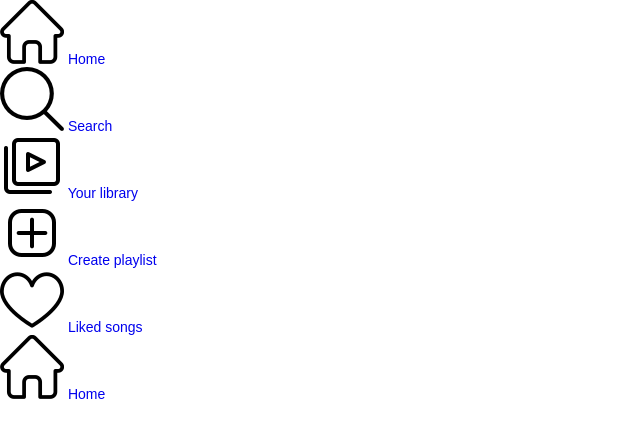
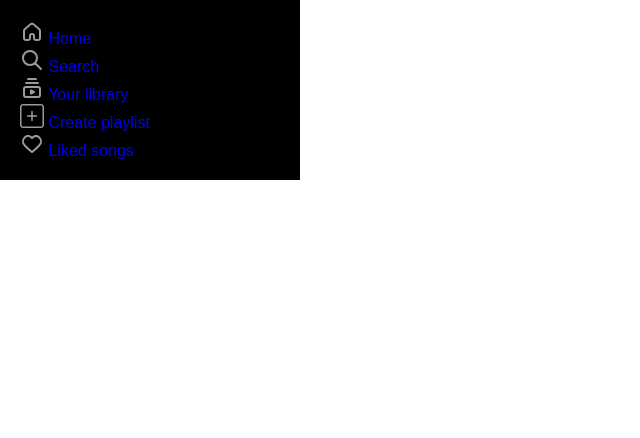
Before and after one commit to MikaOcko/spotify-desktop-app, an Electron app: page index.html in a window 800 px wide. Shown: the whole page, without its empty margins (0-640 px from the left). Drawn offline with Linux system fonts and the light colour scheme.

Commit message:
style: :lipstick: change icons format and add style to the menu
change icons format from .png to .svg

```diff
--- a/index.html
+++ b/index.html
@@ -19,48 +19,45 @@
 
     <body>
         <div class="container">
+            <!-- Sidebar -->
             <div class="left">
+                <!-- Navigation menu -->
                 <div class="menu">
                     <ul>
                         <li>
-                            <a href="http://" target="_blank" rel="noopener noreferrer">
-                                <img src="assets/images/home.png" alt="" srcset="">
+                            <a href="#" target="#" rel="noopener noreferrer">
+                                <img src="assets/images/home.svg" alt="homepage icon" class="gray-filtered">
                                 <span>Home</span>
                             </a>
                         </li>
                         <li>
-                            <a href="http://" target="_blank" rel="noopener noreferrer">
-                                <img src="assets/images/search.png" alt="" srcset="">
+                            <a href="#" target="#" rel="noopener noreferrer">
+                                <img src="assets/images/search.svg" alt="search icon" class="gray-filtered">
                                 <span>Search</span>
                             </a>
                         </li>
                         <li>
-                            <a href="http://" target="_blank" rel="noopener noreferrer">
-                                <img src="assets/images/library.png" alt="" srcset="">
+                            <a href="#" target="#" rel="noopener noreferrer">
+                                <img src="assets/images/library.svg" alt="music library icon" class="gray-filtered">
                                 <span>Your library</span>
                             </a>
                         </li>
                         <li>
-                            <a href="http://" target="_blank" rel="noopener noreferrer">
-                                <img src="assets/images/add.png" alt="" srcset="">
+                            <a href="#" target="#" rel="noopener noreferrer">
+                                <img src="assets/images/add.svg" alt="add icon" class="gray-filtered">
                                 <span>Create playlist</span>
                             </a>
                         </li>
                         <li>
-                            <a href="http://" target="_blank" rel="noopener noreferrer">
-                                <img src="assets/images/heart.png" alt="" srcset="">
+                            <a href="#" target="#" rel="noopener noreferrer">
+                                <img src="assets/images/heart.svg" alt="heart icon" class="gray-filtered">
                                 <span>Liked songs</span>
-                            </a>
-                        </li>
-                        <li>
-                            <a href="http://" target="_blank" rel="noopener noreferrer">
-                                <img src="assets/images/home.png" alt="" srcset="">
-                                <span>Home</span>
                             </a>
                         </li>
                     </ul>
                 </div>
             </div>
+            <!-- Main -->
             <div class="right"></div>
         </div>
         <!-- Scripts -->
--- a/style.css
+++ b/style.css
@@ -1,22 +1,66 @@
 /* ---------- Imports ----------*/
-@import url('https://fonts.googleapis.com/css2?family=Poppins:ital,wght@0,100;0,200;0,300;0,400;0,500;0,600;0,700;0,800;0,900;1,100;1,200;1,300;1,400;1,500;1,600;1,700;1,800;1,900&display=swap');
+@import url('https://fonts.googleapis.com/css2?family=Nunito+Sans:ital,opsz,wght@0,6..12,200..1000;1,6..12,200..1000&display=swap');
 
 /*---------- General settings ----------*/
 
-/* :root{
-} */
+:root{
+    --black-color : #000;
+    --white-color : #fff;
+    --gray-color: #b4b3b4;
+}
 
-* {
+html, body, * {
+    -webkit-app-region: drag;
+    /* To prevent text to be selected/higlighted */
+    -webkit-user-select: none; /* Safari */
+    -ms-user-select: none; /* IE 10 and IE 11 */
+    user-select: none; /* Standard syntax */
     margin: 0;
     padding: 0;
     box-sizing: border-box;
     text-decoration: none;
     list-style: none;
+    cursor: default;
 }
 
 body{
-    font-family: "Poppins", sans-serif;
-    font-size: 14px;
+    max-height: 100vh;
+    height: 100vh;
+    overflow-y: hidden;
+    overflow-x: hidden;
+    font-family: "Nunito Sans", sans-serif;
 }
 
 /* ---------- Specific settings ---------- */
+.left {
+    width: 300px;
+    background-color: var(--black-color);
+    position: relative;
+    left: 0;
+    bottom: 0;
+    top: 0;
+    font-size: 16px;
+    font-weight: 500;
+    padding: 20px;
+    display: flex;
+    flex-direction: column;
+    align-items: left;
+}
+
+.menu {
+    display: flex;
+    flex-direction: row;
+    position: relative;
+}
+
+.gray-filtered{
+    filter: invert(0.5) sepia(70) saturate(0) hue-rotate(0);
+}
+
+.menu ul {
+    width: 100%;
+}
+
+.menu ul li img {
+    width: 24px;
+}
```
Also changed, not shown: assets/images/add.png (deleted), assets/images/add.svg (added), assets/images/heart.png (deleted), assets/images/heart.svg (added), assets/images/home.png (deleted), assets/images/home.svg (added), assets/images/library.png (deleted), assets/images/library.svg (added), assets/images/search.png (deleted), assets/images/search.svg (added).
